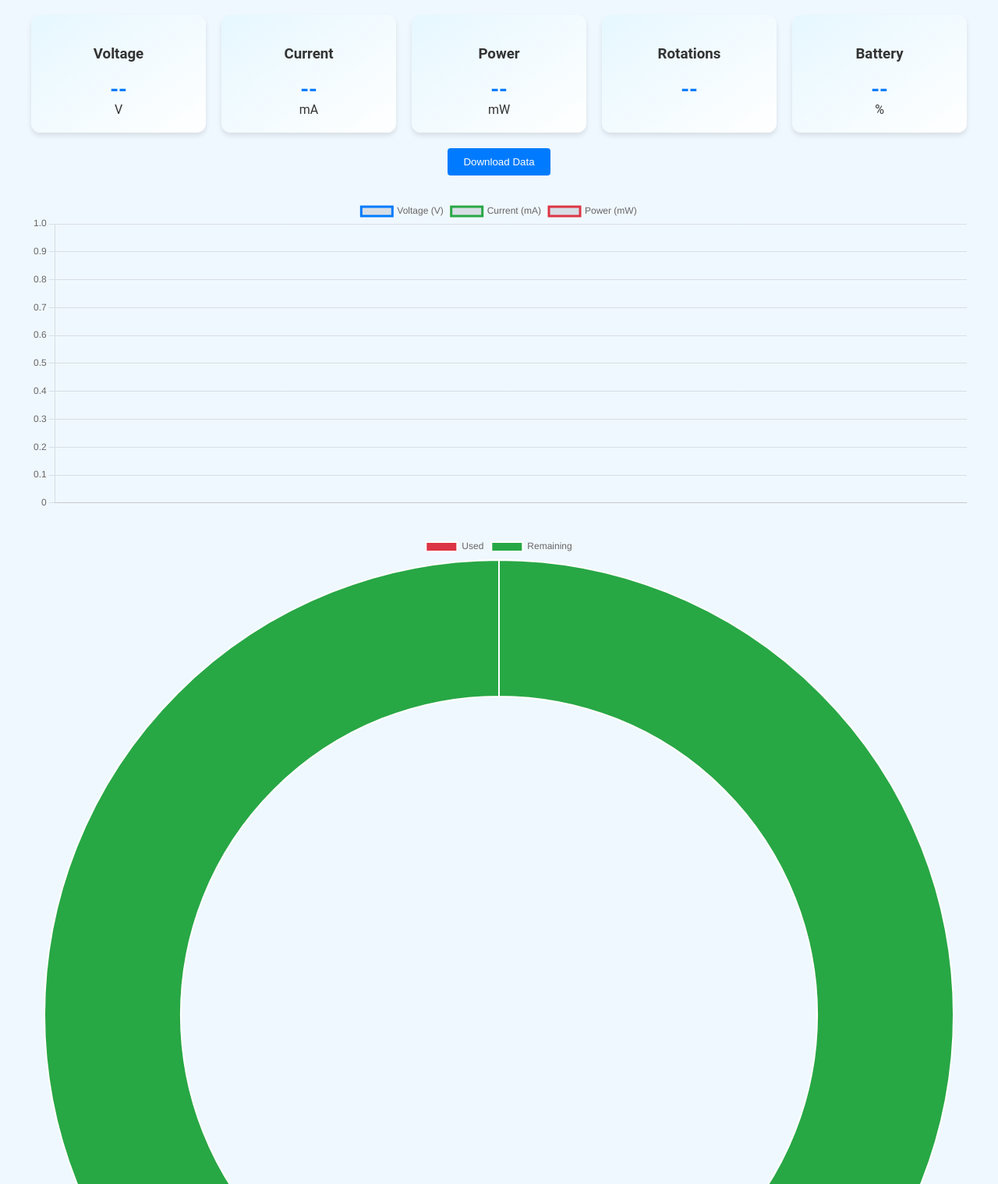
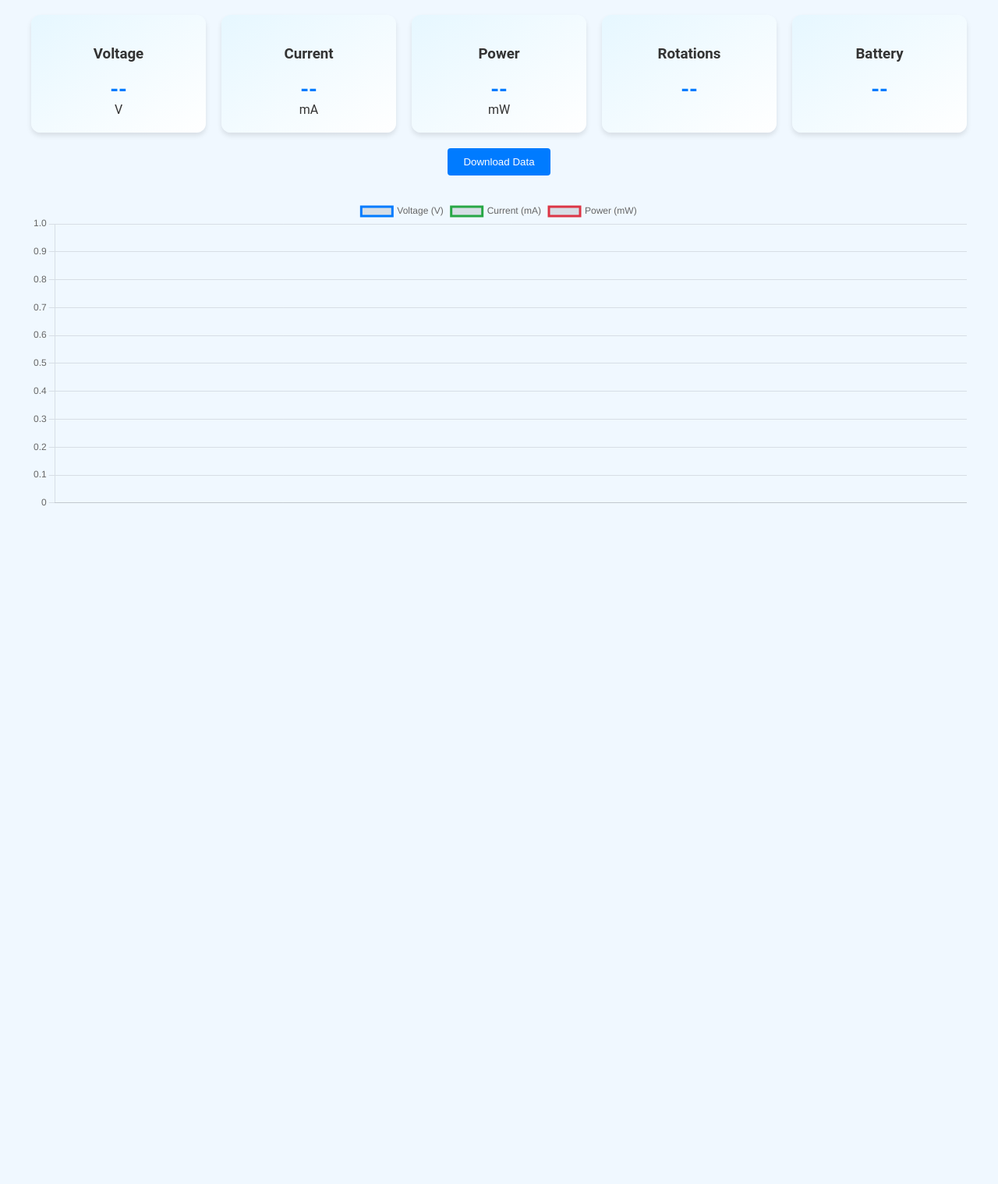
Before and after one commit to Richard09-1/Proyecto_Monitoreo, a website: page public/index.html in a window 1280 px wide. Shown: the part 82-1600 px from the top of the page at 78% size. After the commit the page ends 800 px from the top, so only its background shows below. Drawn offline with nearby package versions, Linux system fonts and the light colour scheme; no server answers.

Commit message:
index.html

```diff
--- a/public/index.html
+++ b/public/index.html
@@ -31,6 +31,7 @@
             border-radius: 12px;
             text-align: center;
             transition: transform 0.2s;
+            position: relative;
         }
         .data-card:hover {
             transform: scale(1.05);
@@ -57,14 +58,12 @@
             margin-top: 30px;
             height: 400px;
         }
-        #batteryChartContainer {
-            display: flex;
-            justify-content: center;
-            margin-top: 30px;
-        }
-        #batteryChart {
-            width: 250px;
-            height: 250px;
+        #batteryBar {
+            position: absolute;
+            bottom: 20px;
+            left: 20px;
+            right: 20px;
+            height: 20px;
         }
     </style>
 </head>
@@ -94,7 +93,7 @@
         <div class="data-card">
             <h3>Battery</h3>
             <div id="battery" class="value">--</div>
-            <div>%</div>
+            <canvas id="batteryBar"></canvas>
         </div>
     </div>
 
@@ -102,10 +101,6 @@
 
     <div class="chart-container">
         <canvas id="dataChart"></canvas>
-    </div>
-
-    <div id="batteryChartContainer">
-        <canvas id="batteryChart"></canvas>
     </div>
 
     <script>
@@ -144,19 +139,32 @@
                 }
             });
 
-            const batteryCtx = document.getElementById('batteryChart').getContext('2d');
+            const batteryCtx = document.getElementById('batteryBar').getContext('2d');
             batteryChart = new Chart(batteryCtx, {
-                type: 'doughnut',
+                type: 'bar',
                 data: {
-                    labels: ['Used', 'Remaining'],
+                    labels: ['Battery'],
                     datasets: [{
-                        data: [0, 100],
-                        backgroundColor: ['#dc3545', '#28a745']
+                        data: [0],
+                        backgroundColor: ['#28a745']
                     }]
                 },
                 options: {
-                    responsive: true,
-                    cutout: '70%'
+                    indexAxis: 'y',
+                    scales: {
+                        x: {
+                            max: 100,
+                            min: 0,
+                            display: false
+                        },
+                        y: {
+                            display: false
+                        }
+                    },
+                    plugins: {
+                        legend: { display: false },
+                        tooltip: { enabled: false }
+                    }
                 }
             });
         }
@@ -180,10 +188,8 @@
                         lineChart.data.datasets[2].data = data.map(d => d.potencia);
                         lineChart.update();
 
-                        batteryChart.data.datasets[0].data = [
-                            100 - latest['Bateria'],
-                            latest['Bateria']
-                        ];
+                        batteryChart.data.datasets[0].data = [latest['Bateria']];
+                        batteryChart.data.datasets[0].backgroundColor = latest['Bateria'] > 20 ? '#28a745' : '#dc3545';
                         batteryChart.update();
                     }
                 })
```
